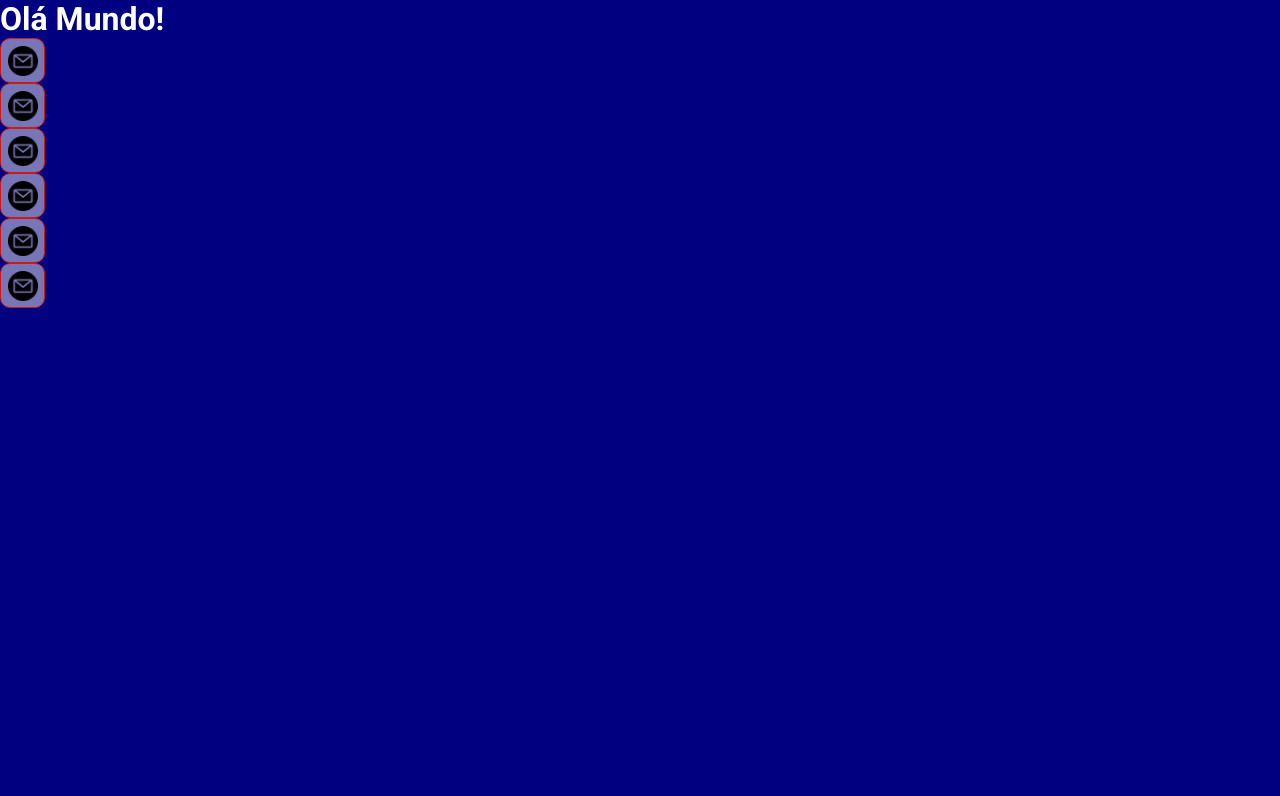
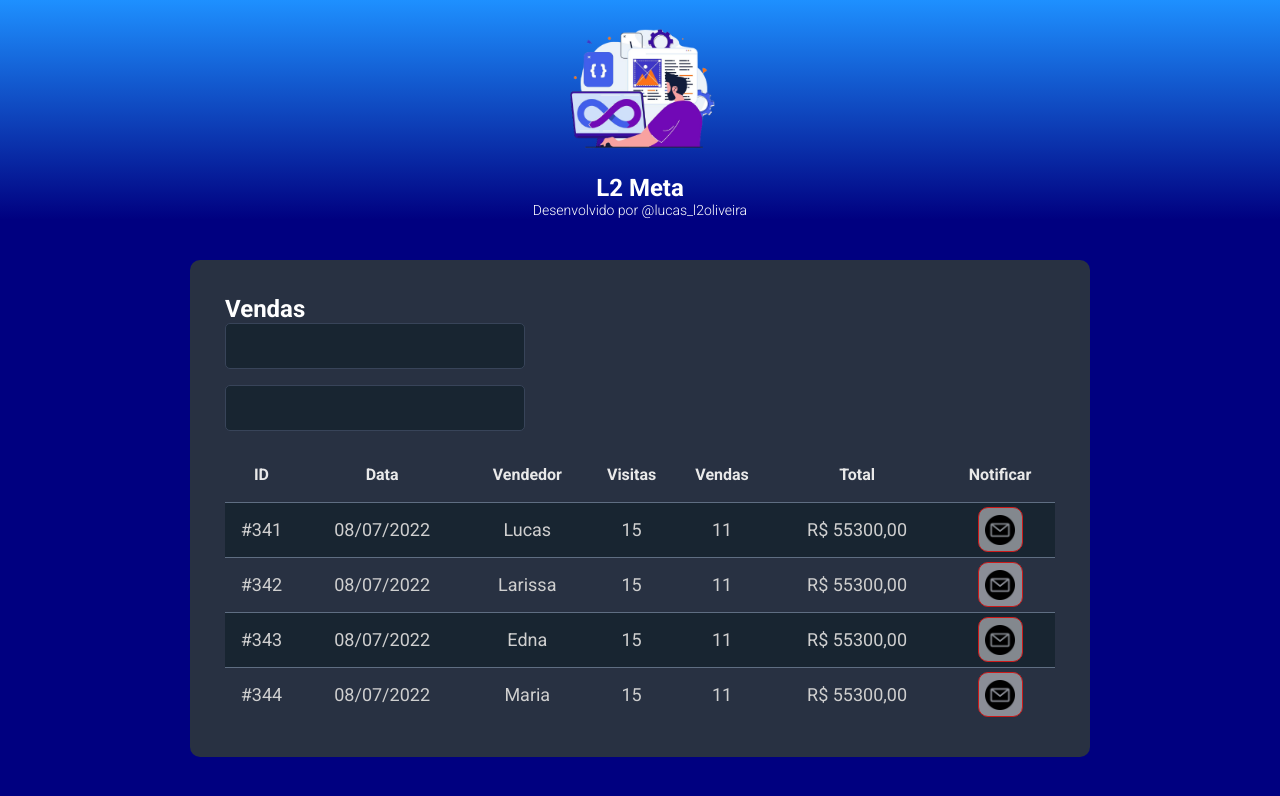
Before and after one commit to Lucas-Oliveira-Souzaa/L2Meta-Semana-SpringBoot-React, a React (Vite) app in the folder frontend/: page / in a window 1280 px wide. Shown: the top 796 px of the page. Built offline with nearby package versions, Linux system fonts and the light colour scheme.

Commit message:
Outros componentes

```diff
--- a/frontend/src/App.tsx
+++ b/frontend/src/App.tsx
@@ -1,15 +1,17 @@
-import NotificaçãoBotão from "./componentes/NotificaçãoBotão"
+import Header from "./componentes/Header"
+import SalesCard from "./componentes/SalesCard"
 
 function App() {
-  return(
+  return (
     <>
-    <h1>Olá Mundo!</h1>
-    <NotificaçãoBotão/>
-    <NotificaçãoBotão/>
-    <NotificaçãoBotão/>
-    <NotificaçãoBotão/>
-    <NotificaçãoBotão/>
-    <NotificaçãoBotão/>
+      <Header />
+      <main>
+        <section id="sales">
+          <div className="l2meta-container">
+            <SalesCard />
+          </div>
+        </section>
+      </main>
     </>
 
   )
--- /dev/null
+++ b/frontend/src/componentes/Header/index.tsx
@@ -0,0 +1,17 @@
+import logo from '../../assets/img/logo.2.png'
+import './styles.css'
+
+function Header() {
+    return (
+        <header>
+            <div className="l2meta-logo-container" >
+            <img src={logo} alt="Imagem Logo" />
+            <h1>L2 Meta</h1>
+            <p>Desenvolvido por <a href="https://www.instagram.com/lucas_l2oliveira/">@lucas_l2oliveira</a></p>
+        </div>
+    </header >
+
+    )
+}
+
+export default Header
--- /dev/null
+++ b/frontend/src/componentes/Header/styles.css
@@ -0,0 +1,27 @@
+header {
+    height: 220px;
+    background: linear-gradient(180deg, #1E90FF, #000080 100%);
+    display: flex;
+    align-items: center;
+    justify-content: center;
+}
+
+.l2meta-logo-container {
+    display: flex;
+    flex-direction: column;
+    align-items: center;
+}
+
+.l2meta-logo-container img {
+    width: 235px;
+}
+
+.l2meta-logo-container h1 {
+    font-size: 24px;
+    margin-top: 15px;
+}
+
+.l2meta-logo-container p {
+    font-size: 14px;
+    font-weight: 300;
+}
--- /dev/null
+++ b/frontend/src/componentes/SalesCard/index.tsx
@@ -0,0 +1,98 @@
+import './styles.css'
+import NotificaçãoBotão from '../NotificaçãoBotão'
+
+function SalesCard() {
+    return (
+        <div className="l2meta-card">
+            <h2 className="l2meta-sales-title">Vendas</h2>
+            <div>
+                <div className="l2meta-form-control-container">
+                    <input className="l2meta-form-control" type="text" />
+                </div>
+                <div className="l2meta-form-control-container">
+                    <input className="l2meta-form-control" type="text" />
+                </div>
+            </div>
+
+            <div>
+                <table className="l2meta-sales-table">
+                    <thead>
+                        <tr>
+                            <th className="show-992">ID</th>
+                            <th className="show-576">Data</th>
+                            <th>Vendedor</th>
+                            <th className="show-992">Visitas</th>
+                            <th className="show-992">Vendas</th>
+                            <th>Total</th>
+                            <th>Notificar</th>
+                        </tr>
+                    </thead>
+                    <tbody>
+                        <tr>
+                            <td className="show-992">#341</td>
+                            <td className="show-576">08/07/2022</td>
+                            <td>Lucas</td>
+                            <td className="show-992">15</td>
+                            <td className="show-992">11</td>
+                            <td>R$ 55300,00</td>
+                            <td>
+                                <div className="l2meta-red-btn-container">
+                                    <NotificaçãoBotão />
+                                </div>
+                            </td>
+                        </tr>
+
+                        <tr>
+                            <td className="show-992">#342</td>
+                            <td className="show-576">08/07/2022</td>
+                            <td>Larissa</td>
+                            <td className="show-992">15</td>
+                            <td className="show-992">11</td>
+                            <td>R$ 55300,00</td>
+                            <td>
+                                <div className="l2meta-red-btn-container">
+                                    <NotificaçãoBotão />
+                                </div>
+                            </td>
+                        </tr>
+
+                        <tr>
+                            <td className="show-992">#343</td>
+                            <td className="show-576">08/07/2022</td>
+                            <td>Edna</td>
+                            <td className="show-992">15</td>
+                            <td className="show-992">11</td>
+                            <td>R$ 55300,00</td>
+                            <td>
+                                <div className="l2meta-red-btn-container">
+                                    <NotificaçãoBotão />
+                                </div>
+                            </td>
+
+                        </tr>
+
+                        <tr>
+                            <td className="show-992">#344</td>
+                            <td className="show-576">08/07/2022</td>
+                            <td>Maria</td>
+                            <td className="show-992">15</td>
+                            <td className="show-992">11</td>
+                            <td>R$ 55300,00</td>
+                            <td>
+                                <div className="l2meta-red-btn-container">
+                                    <NotificaçãoBotão />
+                                </div>
+                            </td>
+
+                        </tr>
+
+                    </tbody>
+                </table>
+            </div>
+
+        </div >
+
+    )
+}
+
+export default SalesCard
--- /dev/null
+++ b/frontend/src/componentes/SalesCard/styles.css
@@ -0,0 +1,99 @@
+.l2meta-card {
+    background-color: #283142;
+    border-radius: 10px;
+    padding: 30px 10px;
+}
+
+
+
+.l2meta-form-control-container {
+    margin-bottom: 16px;
+    max-width: 300px;
+}
+
+.l2meta-form-control {
+    width: 100%;
+    height: 46px;
+    background-color: #182531;
+    border: 1px solid #384459;
+    border-radius: 5px;
+    color: #9aabee;
+    padding: 0 20px;
+    outline: none;
+    font-size: 18px;
+}
+
+.l2meta-sales-table {
+    width: 100%;
+    border-spacing: 0;
+    border-collapse: collapse;
+
+}
+
+.l2meta-sales-table thead {
+    height: 55px;
+    font-size: 16px;
+    color: #E9e9e9;
+    font-weight: 700;
+}
+
+.l2meta-sales-table tbody {
+    font-size: 14px;
+    font-weight: 400;
+    color: #cfcfcf;
+    text-align: center;
+}
+
+.l2meta-sales-table tbody tr {
+    height: 74px;
+    border-top: 1px solid #5f6e82;
+}
+
+.l2meta-sales-table tbody:hover tr:hover>td {
+    background-color: #384459;
+}
+
+.l2meta-sales-table tbody tr:nth-child(odd) {
+    background-color: #182531;
+}
+
+
+
+.l2meta-red-btn-container {
+    display: flex;
+    justify-content: center;
+
+}
+
+.show-576 {
+    display: none;
+}
+
+.show-992 {
+    display: none;
+}
+
+@media (min-width: 576px) {
+    .show-576 {
+        display: table-cell;
+    }
+
+    .l2meta-card {
+        padding: 35px;
+    }
+
+    .l2meta-sales-table tbody tr {
+        height: 55px;
+    }
+
+    .l2meta-sales-table tbody {
+        font-size: 18px;
+    }
+}
+
+@media (min-width:992px) {
+    .show-992 {
+        display: table-cell;
+    }
+
+}
--- a/frontend/src/index.css
+++ b/frontend/src/index.css
@@ -28,3 +28,12 @@
     color: unset;
     text-decoration: none;
 }
+.l2meta-container{
+  width: 100%;
+  max-width: 900px;
+  margin: 0 auto;
+}
+
+#sales{
+  padding: 40px 10px;
+}
```
Also changed, not shown: frontend/src/assets/img/logo.2.png (added).
